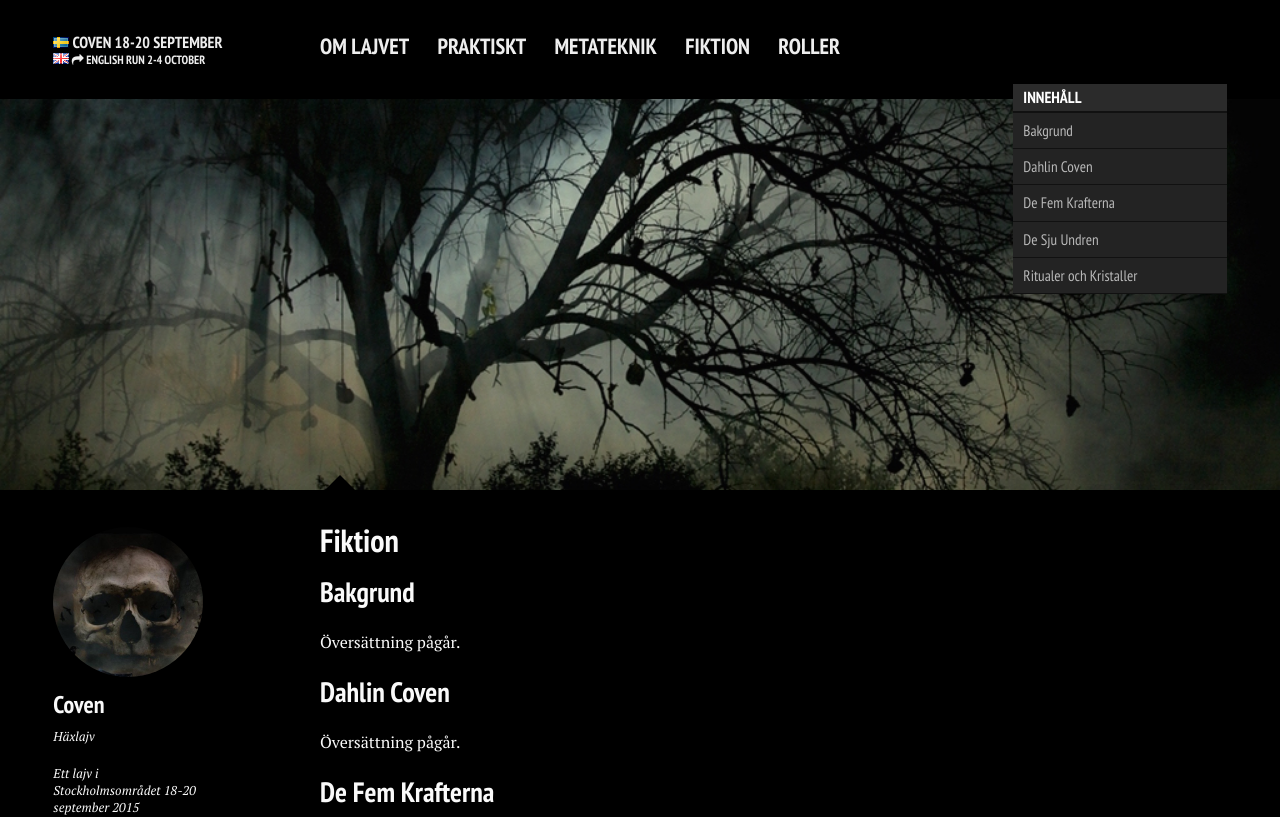
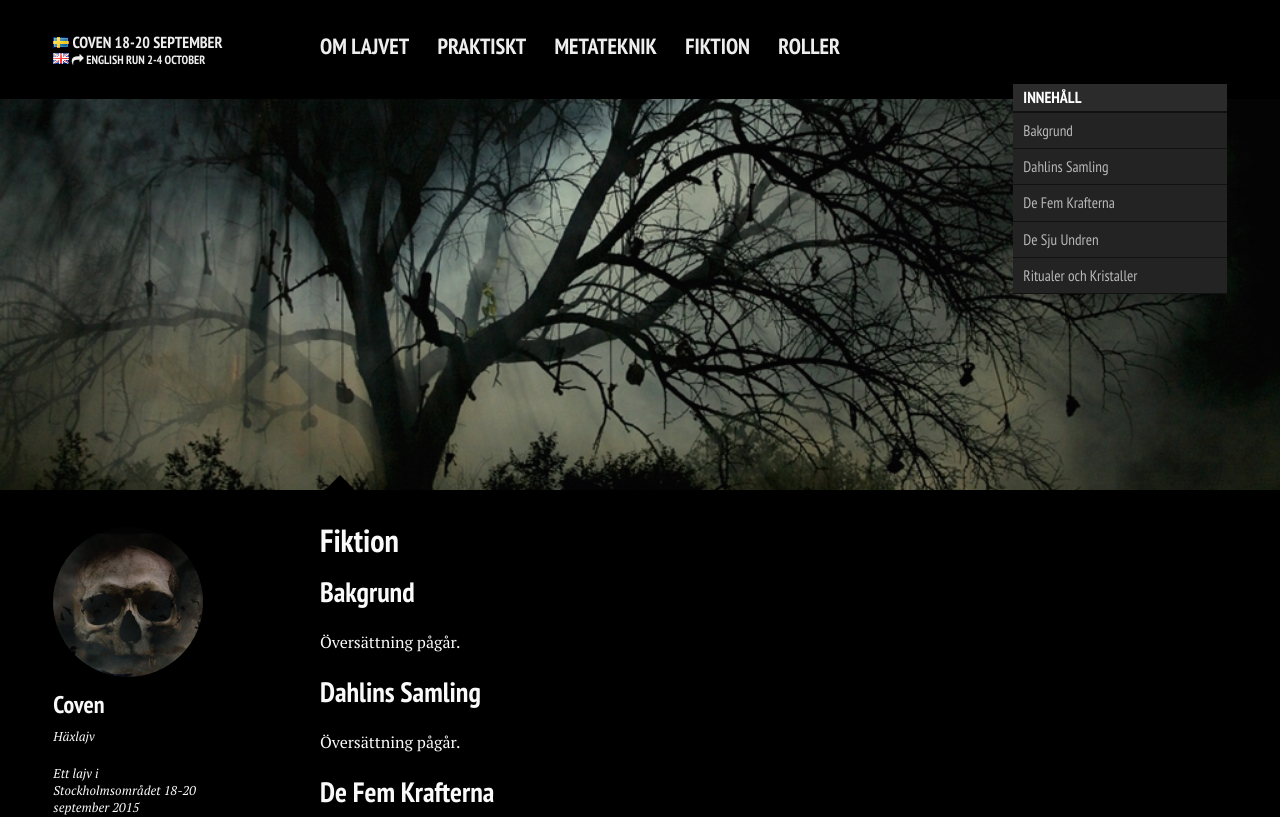
Before and after one commit to stanislavb/www.coven.nu, a Jekyll site: the page built from fiktion/index.md, in a window 1280 px wide. Shown: the top 817 px of the page. Built offline with Jekyll 4.4.1, drawn with Linux system fonts in a browser that asks for light colours; nearby versions of some CDN libraries.

Commit message:
Update index.md

```diff
--- a/fiktion/index.md
+++ b/fiktion/index.md
@@ -21,7 +21,7 @@ image:
 
 Översättning pågår.
 
-## Dahlin Coven
+## Dahlins Samling
 
 Översättning pågår.
 
```
